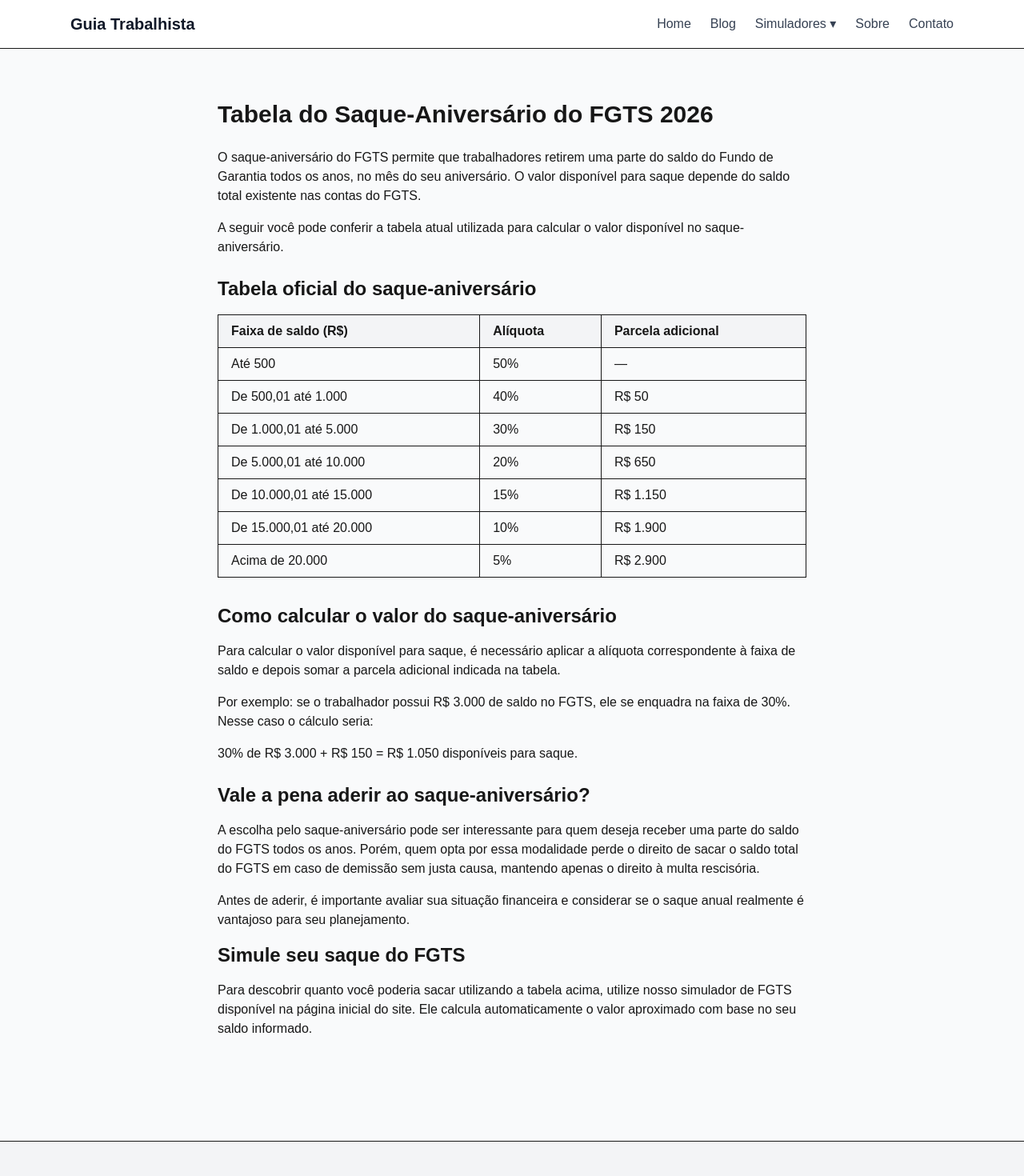
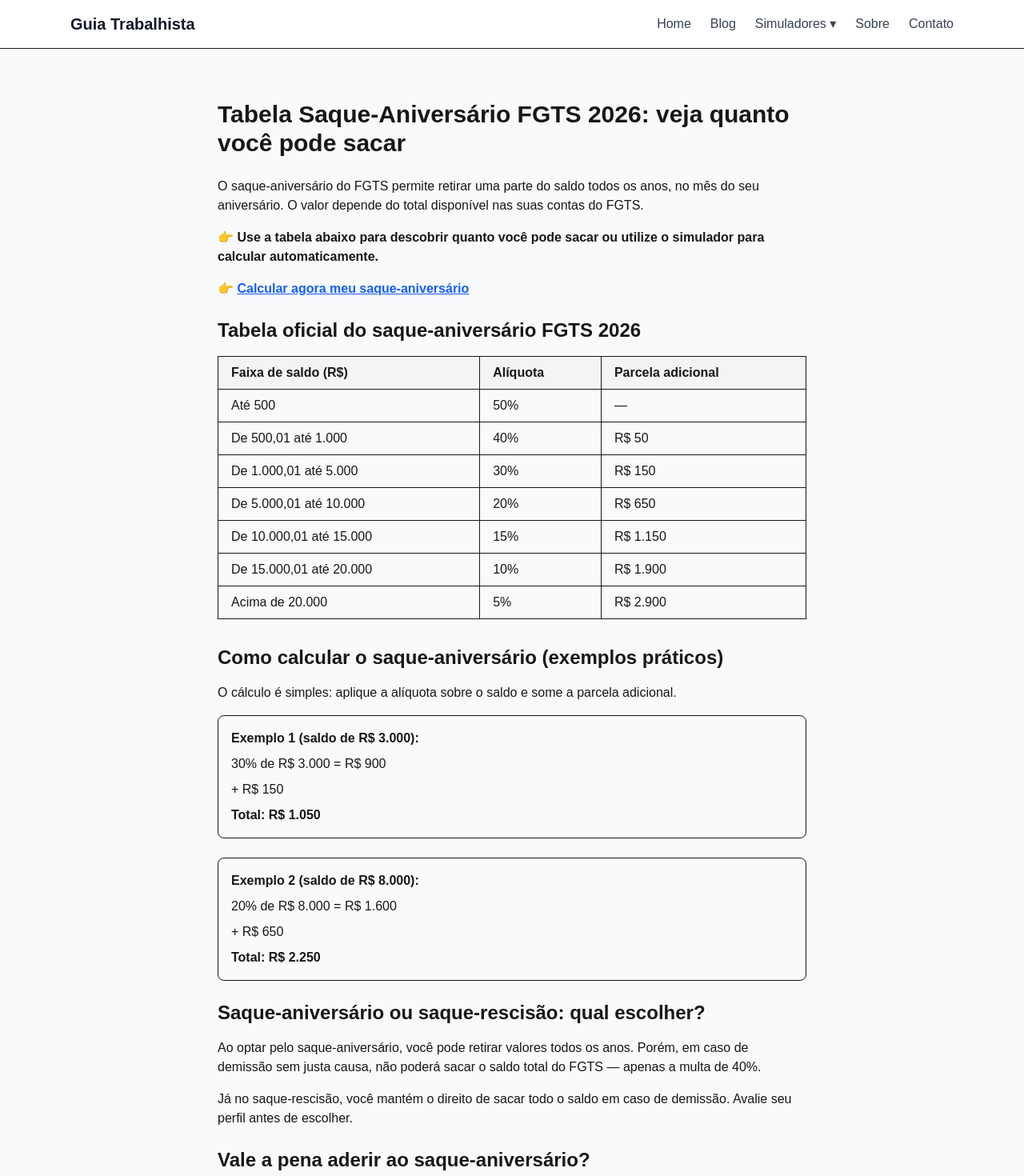
Before and after one commit to gustavo-fonseca-valle/simulador-fgts, a Next.js app: page /tabela-saque-aniversario-fgts-2026 in a window 1280 px wide. Shown: the top 1470 px of the page at 80% size. Built offline with nearby package versions, Linux system fonts and the light colour scheme; a web font is replaced by a local one.

Commit message:
melhorias para SEO

```diff
--- a/app/tabela-saque-aniversario-fgts-2026/page.tsx
+++ b/app/tabela-saque-aniversario-fgts-2026/page.tsx
@@ -1,30 +1,35 @@
 export const metadata = {
-  title: "Tabela Saque-Aniversário FGTS 2026",
+  title: "Tabela Saque-Aniversário FGTS 2026: veja quanto você pode sacar",
   description:
-    "Veja a tabela atualizada do saque-aniversário do FGTS em 2026 e descubra quanto você pode sacar de acordo com seu saldo.",
+    "Confira a tabela do saque-aniversário FGTS 2026 e veja quanto você pode sacar com base no seu saldo. Cálculo atualizado e exemplos práticos.",
 }
 
 export default function TabelaSaqueAniversarioPage() {
   return (
     <main className="max-w-3xl mx-auto px-4 py-8">
+
       <h1 className="text-3xl font-bold mb-6">
-        Tabela do Saque-Aniversário do FGTS 2026
+        Tabela Saque-Aniversário FGTS 2026: veja quanto você pode sacar
       </h1>
 
       <p className="mb-4">
-        O saque-aniversário do FGTS permite que trabalhadores retirem uma parte
-        do saldo do Fundo de Garantia todos os anos, no mês do seu aniversário.
-        O valor disponível para saque depende do saldo total existente nas
-        contas do FGTS.
+        O saque-aniversário do FGTS permite retirar uma parte do saldo todos os anos, no mês do seu aniversário. O valor depende do total disponível nas suas contas do FGTS.
       </p>
 
+      <p className="mb-4">
+        👉 <strong>Use a tabela abaixo para descobrir quanto você pode sacar ou utilize o simulador para calcular automaticamente.</strong>
+      </p>
+
+      {/* CTA */}
       <p className="mb-6">
-        A seguir você pode conferir a tabela atual utilizada para calcular o
-        valor disponível no saque-aniversário.
+        👉{" "}
+        <a href="/simuladores/saque-aniversario" className="text-blue-600 underline font-semibold">
+          Calcular agora meu saque-aniversário
+        </a>
       </p>
 
       <h2 className="text-2xl font-semibold mb-4">
-        Tabela oficial do saque-aniversário
+        Tabela oficial do saque-aniversário FGTS 2026
       </h2>
 
       <div className="overflow-x-auto mb-8">
@@ -77,22 +82,37 @@ export default function TabelaSaqueAniversarioPage() {
       </div>
 
       <h2 className="text-2xl font-semibold mb-4">
-        Como calcular o valor do saque-aniversário
+        Como calcular o saque-aniversário (exemplos práticos)
       </h2>
 
       <p className="mb-4">
-        Para calcular o valor disponível para saque, é necessário aplicar a
-        alíquota correspondente à faixa de saldo e depois somar a parcela
-        adicional indicada na tabela.
+        O cálculo é simples: aplique a alíquota sobre o saldo e some a parcela adicional.
       </p>
 
+      <div className="bg-gray-50 border rounded-lg p-4 mb-6">
+        <p className="mb-2 font-semibold">Exemplo 1 (saldo de R$ 3.000):</p>
+        <p className="mb-2">30% de R$ 3.000 = R$ 900</p>
+        <p className="mb-2">+ R$ 150</p>
+        <p className="font-semibold">Total: R$ 1.050</p>
+      </div>
+
+      <div className="bg-gray-50 border rounded-lg p-4 mb-6">
+        <p className="mb-2 font-semibold">Exemplo 2 (saldo de R$ 8.000):</p>
+        <p className="mb-2">20% de R$ 8.000 = R$ 1.600</p>
+        <p className="mb-2">+ R$ 650</p>
+        <p className="font-semibold">Total: R$ 2.250</p>
+      </div>
+
+      <h2 className="text-2xl font-semibold mb-4">
+        Saque-aniversário ou saque-rescisão: qual escolher?
+      </h2>
+
       <p className="mb-4">
-        Por exemplo: se o trabalhador possui R$ 3.000 de saldo no FGTS, ele se
-        enquadra na faixa de 30%. Nesse caso o cálculo seria:
+        Ao optar pelo saque-aniversário, você pode retirar valores todos os anos. Porém, em caso de demissão sem justa causa, não poderá sacar o saldo total do FGTS — apenas a multa de 40%.
       </p>
 
-      <p className="mb-6 font-medium">
-        30% de R$ 3.000 + R$ 150 = R$ 1.050 disponíveis para saque.
+      <p className="mb-6">
+        Já no saque-rescisão, você mantém o direito de sacar todo o saldo em caso de demissão. Avalie seu perfil antes de escolher.
       </p>
 
       <h2 className="text-2xl font-semibold mb-4">
@@ -100,27 +120,24 @@ export default function TabelaSaqueAniversarioPage() {
       </h2>
 
       <p className="mb-4">
-        A escolha pelo saque-aniversário pode ser interessante para quem deseja
-        receber uma parte do saldo do FGTS todos os anos. Porém, quem opta por
-        essa modalidade perde o direito de sacar o saldo total do FGTS em caso
-        de demissão sem justa causa, mantendo apenas o direito à multa
-        rescisória.
+        O saque-aniversário pode ser vantajoso para quem deseja acesso antecipado ao dinheiro. Porém, pode ser desvantajoso em caso de demissão.
       </p>
 
-      <p className="mb-4">
-        Antes de aderir, é importante avaliar sua situação financeira e
-        considerar se o saque anual realmente é vantajoso para seu planejamento.
+      <p className="mb-6">
+        A decisão depende do seu planejamento financeiro e estabilidade no emprego.
       </p>
 
+      {/* CTA FINAL */}
       <h2 className="text-2xl font-semibold mb-4">
-        Simule seu saque do FGTS
+        Descubra quanto você pode sacar agora
       </h2>
 
       <p>
-        Para descobrir quanto você poderia sacar utilizando a tabela acima,
-        utilize nosso simulador de FGTS disponível na página inicial do site.
-        Ele calcula automaticamente o valor aproximado com base no seu saldo
-        informado.
+        👉{" "}
+        <a href="/simuladores/saque-aniversario" className="text-blue-600 underline font-semibold">
+          Use nosso simulador gratuito
+        </a>{" "}
+        e veja o valor exato do seu saque em poucos segundos.
       </p>
     </main>
   )
```
